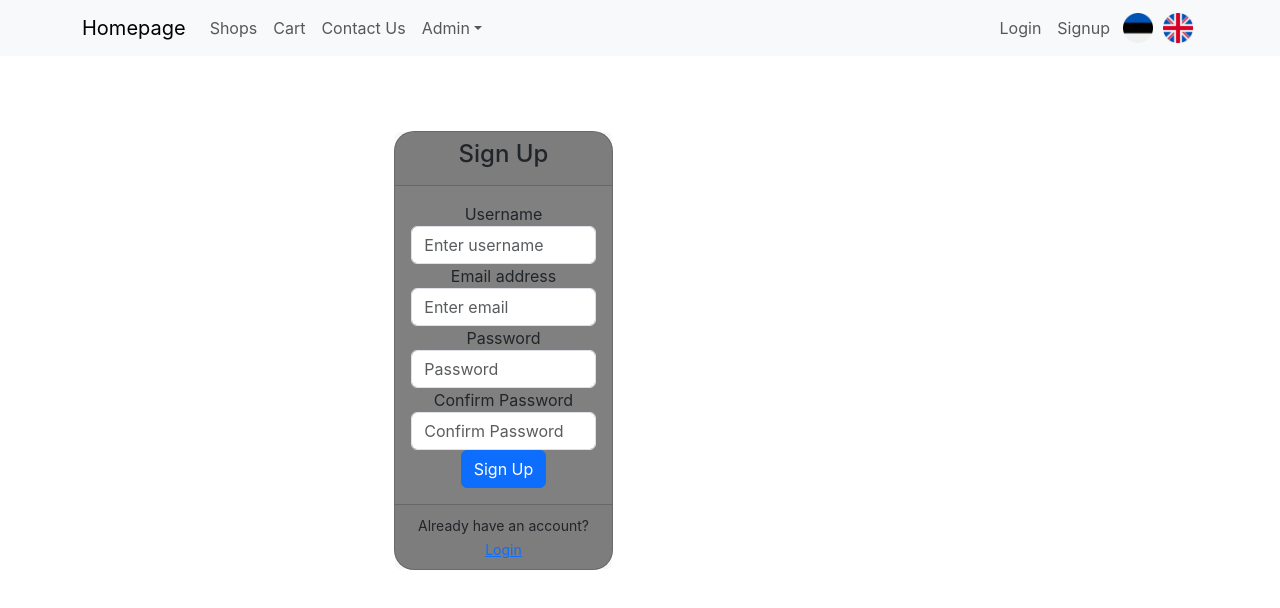
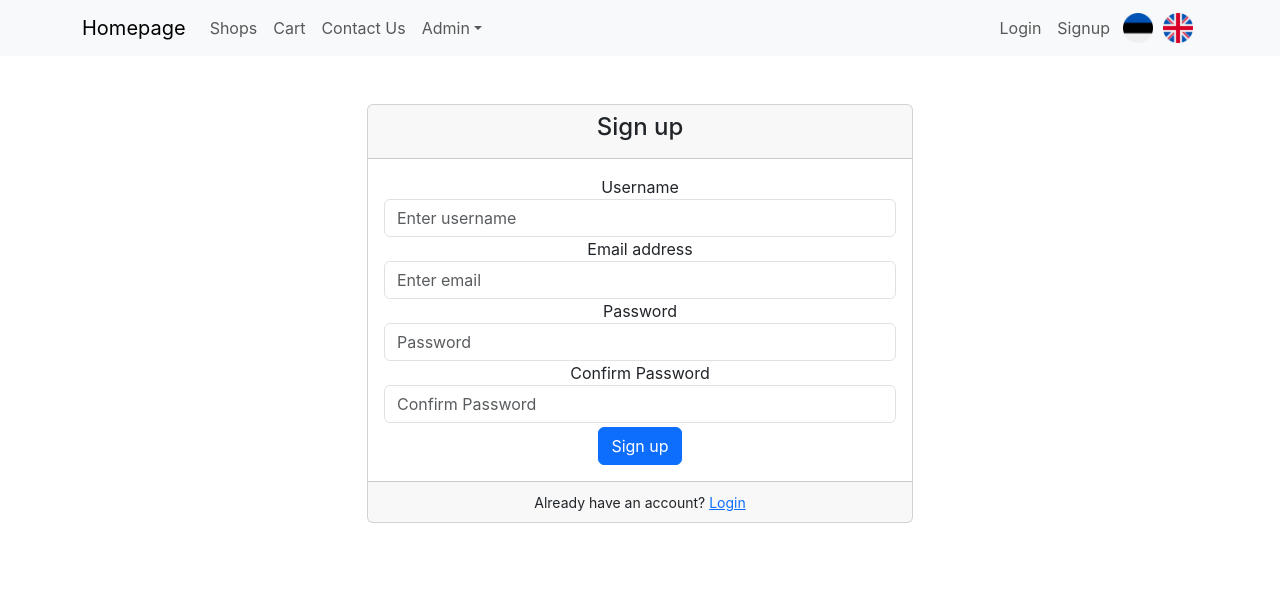
Before and after one commit to eiramada/ReactKoolitus_202404, a React (Create React App) app in the folder webshop/: page /signup in a window 1280 px wide. Shown: the top 608 px of the page. Built offline with nearby package versions, Linux system fonts and the light colour scheme; no server answers.

Commit message:
firebase auth

```diff
--- a/webshop/src/App.css
+++ b/webshop/src/App.css
@@ -27,7 +27,7 @@
   height: 200px;
 }
 
-.card {
+.homepageCard {
   background-color: grey;
   border-radius: 20px;
   width: 40%;
--- a/webshop/src/components/Card.jsx
+++ b/webshop/src/components/Card.jsx
@@ -2,7 +2,7 @@ import React from "react";
 
 function Card({ picUrl, headerText, contentText, buttonText }) {
   return (
-    <div className="card">
+    <div className="homepageCard">
       <img src={picUrl} alt="" />
       <h2>{headerText}</h2>
       <p>{contentText}</p>
--- a/webshop/src/i18n/ee.json
+++ b/webshop/src/i18n/ee.json
@@ -14,6 +14,9 @@
     "contact-us": "Võta ühendust",
     "login": "Logi sisse",
     "signup": "Registreeru",
+    "error": {
+      "passwords-do-not-match": "Paroolid ei ühti!"
+    },
 
     "Welcome to React": "Teretulemast!"
   }
--- a/webshop/src/i18n/en.json
+++ b/webshop/src/i18n/en.json
@@ -14,6 +14,9 @@
     "contact-us": "Contact Us",
     "login": "Login",
     "signup": "Signup",
+    "error": {
+      "passwords-do-not-match": "Password do not match!"
+    },
 
     "Welcome to React": "Welcome to React and react-i18next"
   }
--- /dev/null
+++ b/webshop/src/pages/auth/AuthForm.jsx
@@ -0,0 +1,153 @@
+import React, { useEffect, useRef, useState } from "react";
+import { Link } from "react-router-dom";
+import { useTranslation } from "react-i18next";
+
+function AuthForm(props) {
+  // Ref-e ei saa ifitada
+  const usernameRef = useRef();
+  const emailRef = useRef();
+  const passwordRef = useRef();
+  const confirmPasswordRef = useRef();
+  const rememberMeRef = useRef();
+
+  const { t } = useTranslation();
+
+  const [message, setMessage] = useState("");
+
+  const apiKey = process.env.REACT_APP_API_KEY;
+  const apiUrl = `https://identitytoolkit.googleapis.com/v1/accounts:${props.apiUrl}?key=${apiKey}`;
+
+  function submit() {
+    if (
+      confirmPasswordRef.current !== undefined && //<--- see annab tagasi <input> tagi.
+      passwordRef.current.value !== confirmPasswordRef.current.value
+    ) {
+      setMessage(t("error.passwords-do-not-match"));
+      return;
+    }
+
+    const payload = {
+      email: emailRef.current.value,
+      password: passwordRef.current.value,
+      returnSecureToken: true,
+    };
+
+    fetch(apiUrl, {
+      method: "POST",
+      headers: {
+        "Content-Type": "application/json",
+      },
+      body: JSON.stringify(payload),
+    })
+      .then((res) => res.json())
+      .then((body) => {
+        if (body.error) {
+          setMessage(body.error.message);
+        } else {
+          setMessage("else SUCCESS!");
+        }
+      });
+
+    setMessage("SUCCESS!");
+  }
+
+  return (
+    <div>
+      <div className="container mt-5">
+        <div className="row justify-content-center">
+          <div className="col-md-6">
+            <div>{message}</div>
+            <div className="card">
+              <div className="card-header text-center">
+                <h4>{props.headerText}</h4>
+              </div>
+              <div className="card-body">
+                {/* siin oli enne <form>, aga see tekitab refreshi ja on tüütu */}
+                {props.isUsername && (
+                  <div className="form-group">
+                    <label htmlFor="username">Username</label>
+                    <input
+                      type="text"
+                      className="form-control"
+                      id="username"
+                      placeholder="Enter username"
+                      ref={usernameRef}
+                    />
+                  </div>
+                )}
+
+                <div className="form-group">
+                  <label htmlFor="email">Email address</label>
+                  <input
+                    type="email"
+                    className="form-control"
+                    id="email"
+                    placeholder="Enter email"
+                    ref={emailRef}
+                  />
+                </div>
+
+                <div className="form-group">
+                  <label htmlFor="password">Password</label>
+                  <input
+                    type="password"
+                    className="form-control"
+                    id="password"
+                    placeholder="Password"
+                    ref={passwordRef}
+                  />
+                </div>
+
+                {props.isConfirmPassword && (
+                  <div className="form-group">
+                    <label htmlFor="confirmPassword">Confirm Password</label>
+                    <input
+                      type="password"
+                      className="form-control"
+                      id="confirmPassword"
+                      placeholder="Confirm Password"
+                      ref={confirmPasswordRef}
+                    />
+                  </div>
+                )}
+
+                {props.IsRememberMe && (
+                  <div className="form-group form-check">
+                    <input
+                      type="checkbox"
+                      className="form-check-input"
+                      id="rememberMe"
+                      ref={rememberMeRef}
+                    />
+                    <label className="form-check-label" htmlFor="rememberMe">
+                      Remember me
+                    </label>
+                  </div>
+                )}
+
+                <button
+                  onClick={submit}
+                  type="submit"
+                  className="btn btn-primary btn-block mt-1"
+                >
+                  {props.headerText}
+                </button>
+              </div>
+
+              <div className="card-footer text-center">
+                <small>
+                  {props.footerText}
+                  {/* href tekitab iga kord refreshi, see ei ole reactis hea */}
+                  {/* <a href="/login">Login</a> */}
+                  <Link to={props.linkUrl}>{props.linkText}</Link>
+                </small>
+              </div>
+            </div>
+          </div>
+        </div>
+      </div>
+    </div>
+  );
+}
+
+export default AuthForm;
--- a/webshop/src/pages/auth/Login.jsx
+++ b/webshop/src/pages/auth/Login.jsx
@@ -1,58 +1,16 @@
 import React from "react";
+import AuthForm from "./AuthForm";
 
 function Login() {
   return (
-    <div className="container mt-5">
-      <div className="row justify-content-center">
-        <div className="col-md-6">
-          <div className="card">
-            <div className="card-header text-center">
-              <h4>Login</h4>
-            </div>
-            <div className="card-body">
-              <form>
-                <div className="form-group">
-                  <label htmlFor="email">Email address</label>
-                  <input
-                    type="email"
-                    className="form-control"
-                    id="email"
-                    placeholder="Enter email"
-                  />
-                </div>
-                <div className="form-group">
-                  <label htmlFor="password">Password</label>
-                  <input
-                    type="password"
-                    className="form-control"
-                    id="password"
-                    placeholder="Password"
-                  />
-                </div>
-                <div className="form-group form-check">
-                  <input
-                    type="checkbox"
-                    className="form-check-input"
-                    id="rememberMe"
-                  />
-                  <label className="form-check-label" htmlFor="rememberMe">
-                    Remember me
-                  </label>
-                </div>
-                <button type="submit" className="btn btn-primary btn-block">
-                  Login
-                </button>
-              </form>
-            </div>
-            <div className="card-footer text-center">
-              <small>
-                Don't have an account? <a href="/signup">Sign up</a>
-              </small>
-            </div>
-          </div>
-        </div>
-      </div>
-    </div>
+    <AuthForm
+      headerText="Login"
+      footerText="Don't have an account? "
+      linkUrl="/signup"
+      linkText="Sign Up"
+      IsRememberMe={true}
+      apiUrl="signInWithPassword"
+    />
   );
 }
 
--- a/webshop/src/pages/auth/Signup.jsx
+++ b/webshop/src/pages/auth/Signup.jsx
@@ -1,66 +1,18 @@
 import React from "react";
+import AuthForm from "./AuthForm";
 
 function Signup() {
   return (
-    <div className="container mt-5">
-      <div className="row justify-content-center">
-        <div className="col-md-6">
-          <div className="card">
-            <div className="card-header text-center">
-              <h4>Sign Up</h4>
-            </div>
-            <div className="card-body">
-              <form>
-                <div className="form-group">
-                  <label htmlFor="username">Username</label>
-                  <input
-                    type="text"
-                    className="form-control"
-                    id="username"
-                    placeholder="Enter username"
-                  />
-                </div>
-                <div className="form-group">
-                  <label htmlFor="email">Email address</label>
-                  <input
-                    type="email"
-                    className="form-control"
-                    id="email"
-                    placeholder="Enter email"
-                  />
-                </div>
-                <div className="form-group">
-                  <label htmlFor="password">Password</label>
-                  <input
-                    type="password"
-                    className="form-control"
-                    id="password"
-                    placeholder="Password"
-                  />
-                </div>
-                <div className="form-group">
-                  <label htmlFor="confirmPassword">Confirm Password</label>
-                  <input
-                    type="password"
-                    className="form-control"
-                    id="confirmPassword"
-                    placeholder="Confirm Password"
-                  />
-                </div>
-                <button type="submit" className="btn btn-primary btn-block">
-                  Sign Up
-                </button>
-              </form>
-            </div>
-            <div className="card-footer text-center">
-              <small>
-                Already have an account? <a href="/login">Login</a>
-              </small>
-            </div>
-          </div>
-        </div>
-      </div>
-    </div>
+    <AuthForm
+      headerText="Sign up"
+      isUsername={true}
+      isConfirmPassword={true}
+      footerText="Already have an account? "
+      linkUrl="/login"
+      linkText="Login"
+      IsRememberMe={false}
+      apiUrl="signUp"
+    />
   );
 }
 
```
